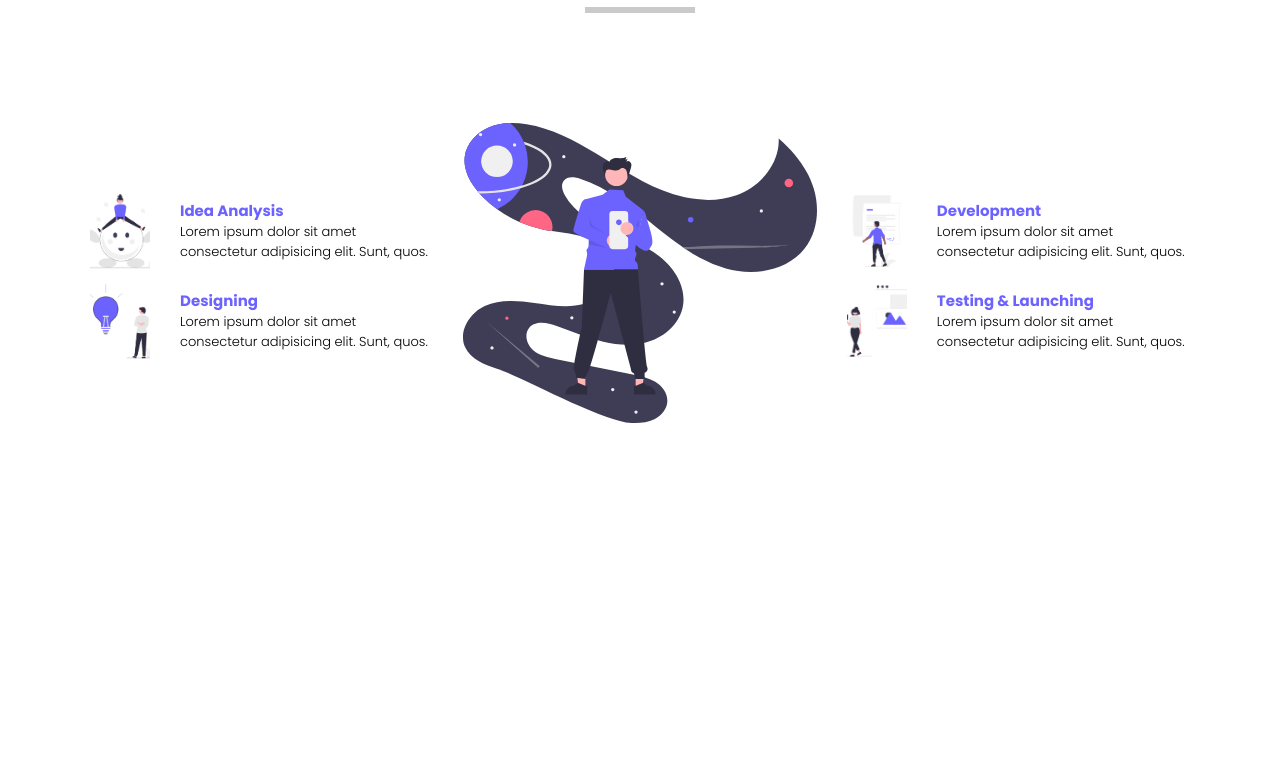
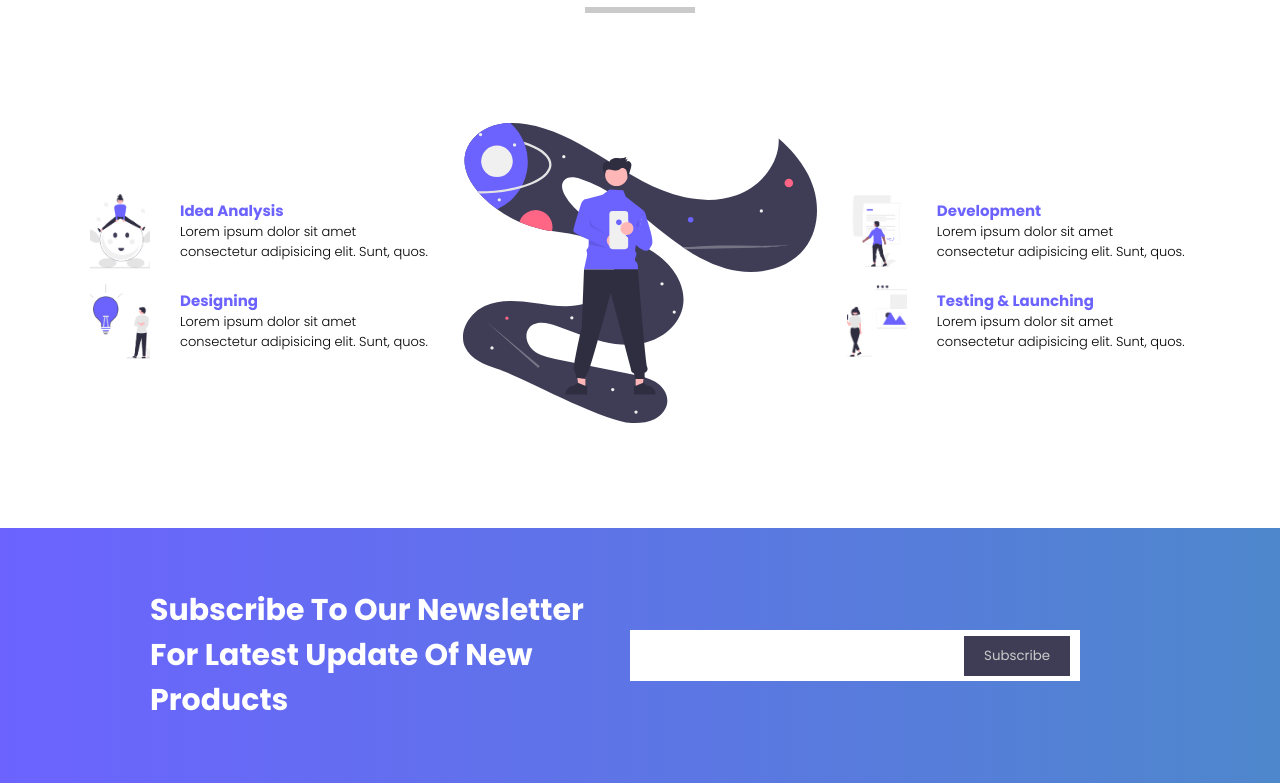
Before and after one commit to najmulmyself/Webie, a website: page index.html in a window 1280 px wide. Shown: the part 2115-2898 px from the top of the page. Before the commit the page ends 2643 px from the top, so only its background shows below. Drawn offline with Linux system fonts and the light colour scheme.

Commit message:
newsletter section completed

```diff
--- a/index.html
+++ b/index.html
@@ -151,7 +151,7 @@
           </div>
         </div>
         <div class="feature__2">
-          <img src="img/feature2img.svg" alt="f2img" srcset="">
+          <img src="img/feature2img.svg" alt="f2img" srcset="" />
         </div>
         <div class="feature__3">
           <div class="feature__3--card">
@@ -177,5 +177,16 @@
         </div>
       </div>
     </div>
+    <div class="newsletter">
+      <div class="newsletter__text container">
+        <h1 class="newsletter__text--h1">
+          Subscribe To Our Newsletter For Latest Update Of New Products
+        </h1>
+        <div class="newsletter__email">
+          <input type="email" name="email" id="" class="email--input" />
+          <button class="email--btn btn">Subscribe</button>
+        </div>
+      </div>
+    </div>
   </body>
 </html>
--- a/sass/main.scss
+++ b/sass/main.scss
@@ -5,3 +5,4 @@
 @import "./card.scss";
 @import "./agency.scss";
 @import "./feature.scss";
+@import "./newsletter.scss";
--- /dev/null
+++ b/sass/newsletter.scss
@@ -0,0 +1,44 @@
+.newsletter {
+  background-image: linear-gradient(
+    to right,
+    $color-primary-dark,
+    $color-primary-light
+  );
+
+  padding: 6rem;
+
+  &__text {
+    display: grid;
+    grid-template-columns: 1fr 50rem;
+    align-items: center;
+    // padding: 6rem;
+
+    &--h1 {
+      color: #fff;
+      font-size: 3rem;
+    }
+  }
+
+  &__email {
+    display: flex;
+    position: relative;
+  }
+}
+.email--input {
+  border: none;
+  width: 90%;
+  padding: 1.8rem;
+  transition: all 0.2s;
+  //   position: relative;
+
+  &:focus {
+    outline: none;
+    border-bottom: 3px solid rgb(17, 46, 54);
+  }
+}
+.email--btn {
+  position: absolute;
+  right: 6rem;
+  top: 0.6rem;
+  overflow: hidden;
+}
```
Also changed, not shown: css/style.css.
